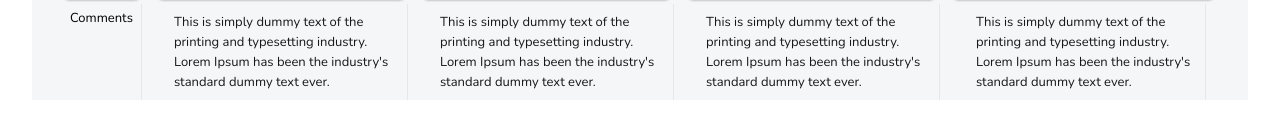
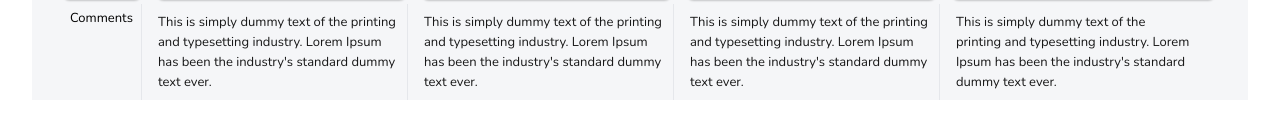
Before and after one commit to zambarelove/dashbord, a website: page index.html in a window 1280 px wide. Shown: the part 940-1072 px from the top of the page. Drawn offline with nearby package versions, Linux system fonts and the light colour scheme.

Commit message:
specing issue resolve

```diff
--- a/index.html
+++ b/index.html
@@ -398,7 +398,7 @@
                         <span class="font-[Nunito] md:text-[0.5rem] md:leading-normal lg:text-[0.813rem] lg:leading-[1.25rem] font-[400]">Comments</span>
                     </div>
 
-                    <div class="w-[10rem] md:w-[15.625rem] md:pr-1 lg:py-2 lg:pl-0 xl:pl-4 xl:pr-0 border-r border-r-gray-200">
+                    <div class="w-[10rem] md:w-[15.625rem] md:pr-1 lg:pr-4 lg:py-2 lg:pl-0 xl:pl-0 xl:pr-1 border-r border-r-gray-200">
                         <div>
                             <p class="font-[Nunito] text-sm leading-normal md:text-[0.625rem] md:leading-normal lg:text-[0.813rem] lg:leading-[1.25rem] text-[#181818] font-[400]">
                                 This is simply dummy text of the printing and typesetting industry. Lorem Ipsum has been the industry's standard dummy text ever.
@@ -406,7 +406,7 @@
                         </div>
                     </div>
 
-                    <div class="w-[10rem] md:w-[15.625rem] md:pr-1 lg:py-2 lg:pl-0 xl:pl-4 xl:pr-0 border-r border-r-gray-200">
+                    <div class="w-[10rem] md:w-[15.625rem] md:pr-1 lg:pr-4 lg:py-2 lg:pl-0 xl:pl-0 xl:pr-1 border-r border-r-gray-200">
                         <div>
                             <p class="font-[Nunito] text-sm leading-normal md:text-[0.625rem] md:leading-normal lg:text-[0.813rem] lg:leading-[1.25rem] text-[#181818] font-[400]">
                                 This is simply dummy text of the printing and typesetting industry. Lorem Ipsum has been the industry's standard dummy text ever.
@@ -414,7 +414,7 @@
                         </div>
                     </div>
 
-                    <div class="w-[10rem] md:w-[15.625rem] md:pr-1 lg:py-2 lg:pl-0 xl:pl-4 xl:pr-0 border-r border-r-gray-200">
+                    <div class="w-[10rem] md:w-[15.625rem] md:pr-1 lg:pr-4 lg:py-2 lg:pl-0 xl:pl-0 xl:pr-1 border-r border-r-gray-200">
                         <div>
                             <p class="font-[Nunito] text-sm md:text-[0.625rem] md:leading-normal lg:text-[0.813rem] lg:leading-[1.25rem] text-[#181818] font-[400]">
                                 This is simply dummy text of the printing and typesetting industry. Lorem Ipsum has been the industry's standard dummy text ever.
@@ -422,7 +422,7 @@
                         </div>
                     </div>
 
-                    <div class="w-[10rem] md:w-[15.625rem] md:pr-1 lg:py-2 lg:pl-0 xl:pl-5 xl:pr-0 border-r border-r-gray-200">
+                    <div class="w-[10rem] md:w-[15.625rem] md:pr-1 lg:pr-4 lg:py-2 lg:pl-0 xl:pl-0">
                         <div>
                             <p class="font-[Nunito] text-sm leading-normal md:text-[0.625rem] md:leading-normal lg:text-[0.813rem] lg:leading-[1.25rem] text-[#181818] font-[400]">
                                 This is simply dummy text of the printing and typesetting industry. Lorem Ipsum has been the industry's standard dummy text ever.
```
